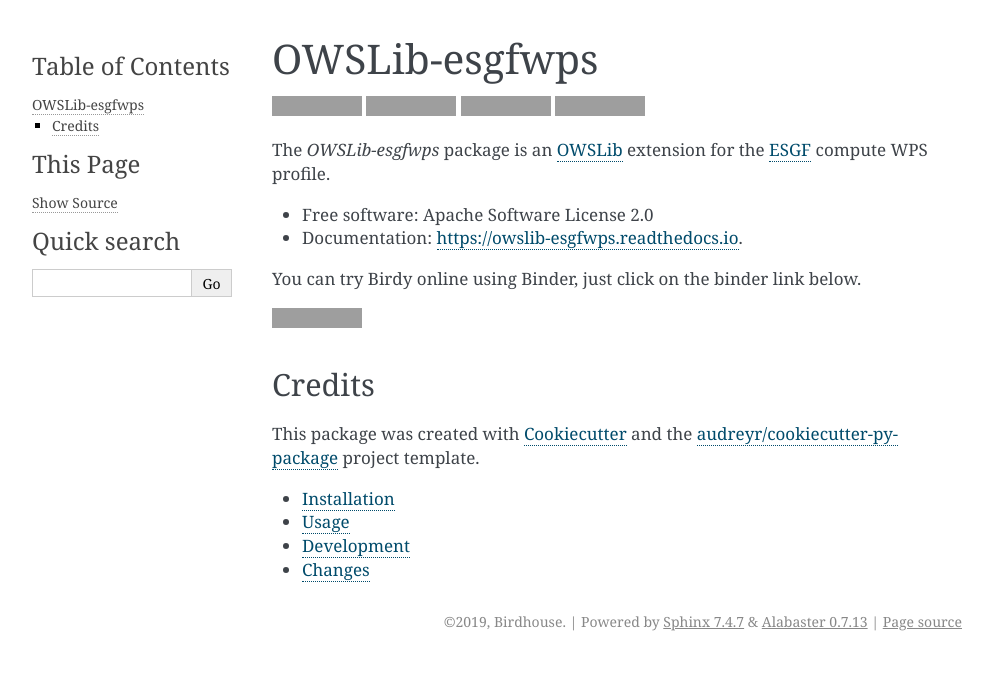
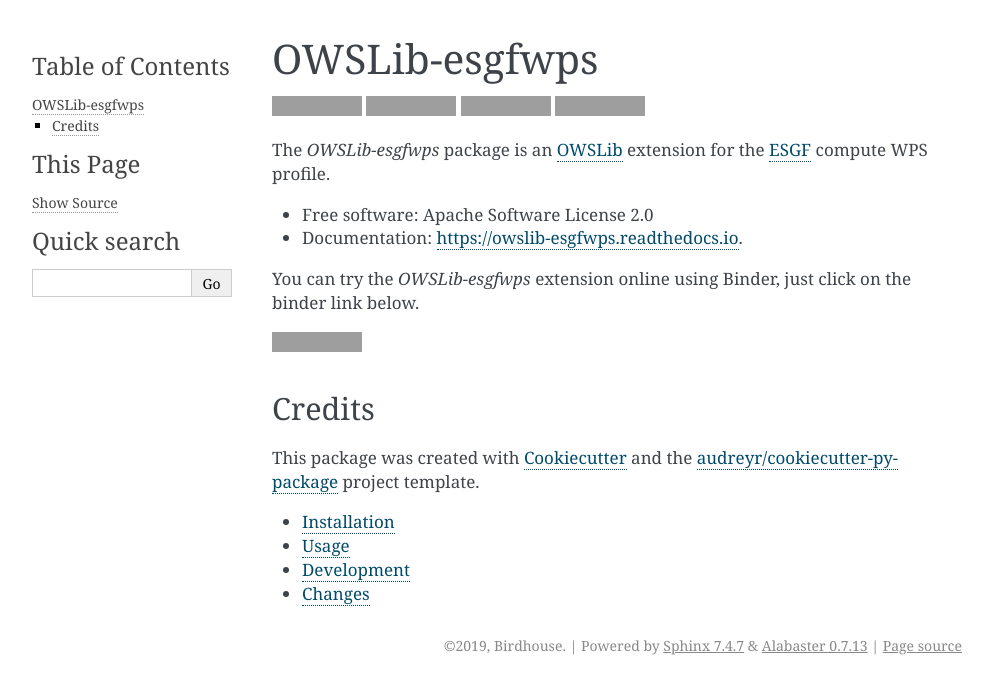
Before and after one commit to bird-house/OWSLib-esgfwps, a Sphinx documentation site: the page built from docs/source/index.rst, in a window 1280 px wide, cut to the strip 0-694 px from the top of the page. Shown: the whole strip, without its empty margins (148-1141 px from the left). Built offline with Sphinx 7.4.7, drawn with Linux system fonts in a browser that asks for light colours; grey boxes are pictures that could not be loaded.

Commit message:
fixed docs

```diff
--- a/README.rst
+++ b/README.rst
@@ -25,7 +25,7 @@
 * Free software: Apache Software License 2.0
 * Documentation: https://owslib-esgfwps.readthedocs.io.
 
-You can try Birdy online using Binder, just click on the binder link below.
+You can try the `OWSLib-esgfwps` extension online using Binder, just click on the binder link below.
 
 .. image:: https://mybinder.org/badge_logo.svg
    :target: https://mybinder.org/v2/gh/bird-house/owslib-esgfwps.git/master?filepath=examples/notebooks
--- a/docs/source/development.rst
+++ b/docs/source/development.rst
@@ -7,7 +7,7 @@
 Get Started!
 ============
 
-Check out code from the birdy GitHub repo and start the installation::
+Check out code from the `OWSLib-esgfwps` GitHub repo and start the installation::
 
    $ git clone https://github.com/bird-house/OWSLib-esgfwps.git
    $ cd OWSLib-esgfwps
@@ -40,7 +40,7 @@
 Bump a new version
 ===================
 
-Make a new version of Birdy in the following steps:
+Make a new version of `OWSLib-esgfwps` in the following steps:
 
 * Make sure everything is commit to GitHub.
 * Update ``CHANGES.rst`` with the next version.
--- a/docs/source/usage.rst
+++ b/docs/source/usage.rst
@@ -3,3 +3,9 @@
 =====
 
 .. automodule:: owslib_esgfwps
+
+
+Examples
+========
+
+Try the Jupyter notebooks in the `examples/notebooks` folder and check the README to update your conda environment.
```
Also changed, not shown: owslib_esgfwps.py (+5 -2 lines), examples/notebooks/README.md (added), 2 other files.
